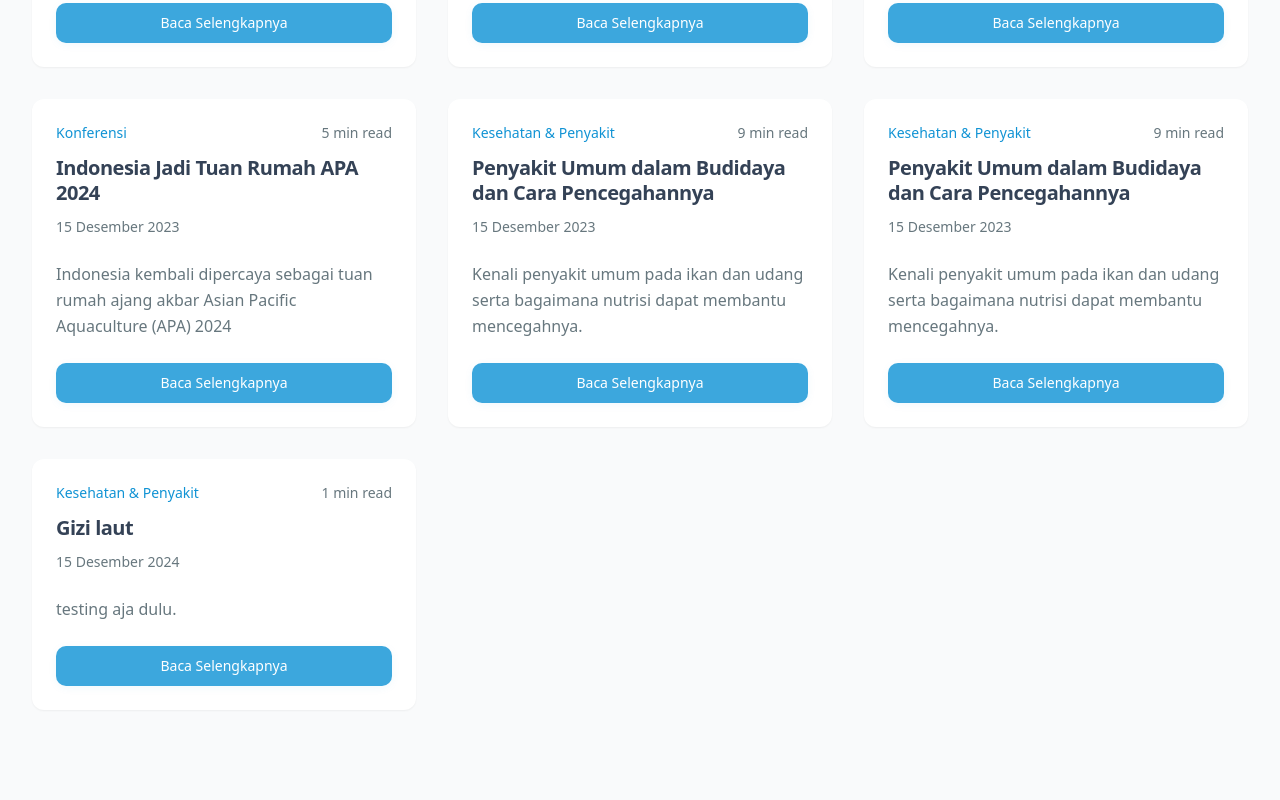
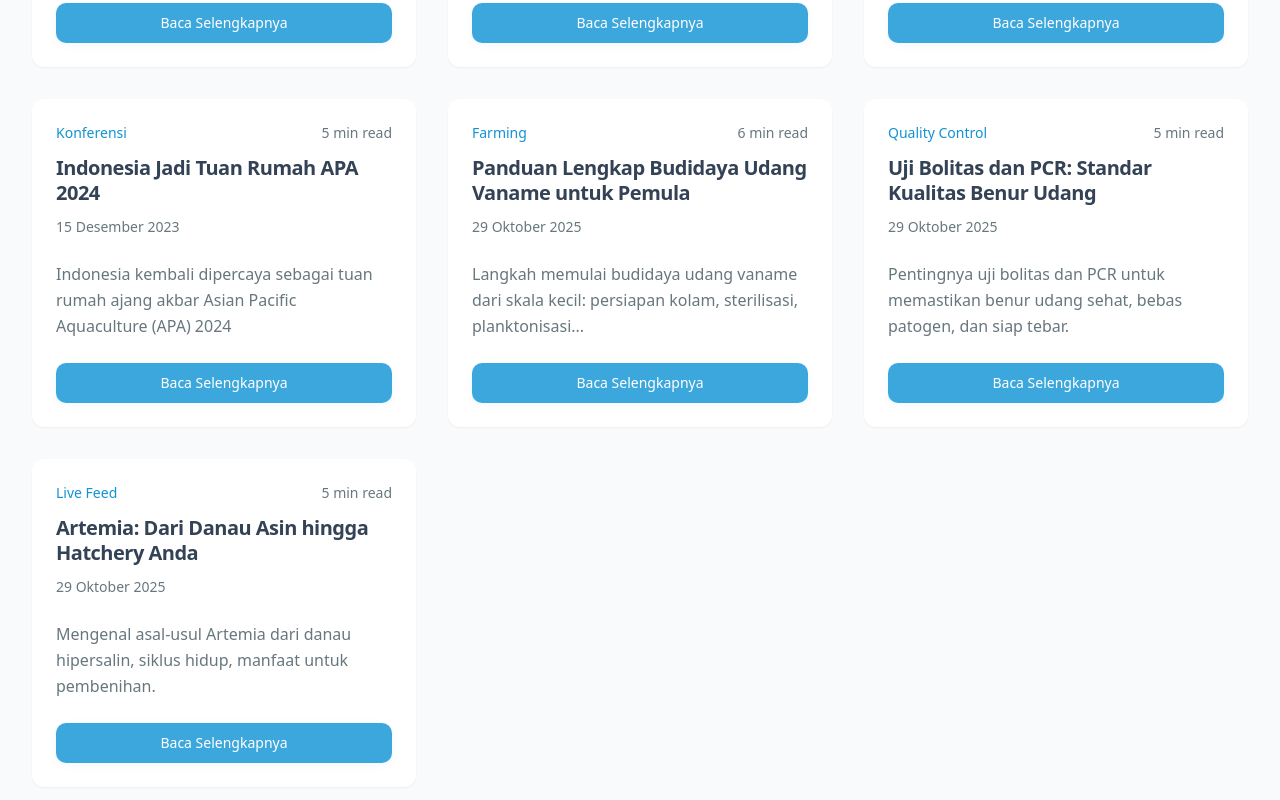
Before and after one commit to GiziLaut/gizilaut-ocean-elegance, a React (Vite) app: page /blog in a window 1280 px wide. Shown: the part 1240-2040 px from the top of the page. Built offline with nearby package versions, Linux system fonts and the light colour scheme.

Commit message:
update blog 4

```diff
--- a/package.json
+++ b/package.json
@@ -108,7 +108,8 @@
       "/blog/rekomendasi-pakan-benur-terbaik",
       "/blog/penyakit-dalam-budidaya",
       "/blog/asian-pacific-aquaculture-2024-indonesia",
-      "/blog/test2"
+      "/blog/panduan-budidaya-udang-vaname-pemula",
+      "/blog/uji-bolitas-pcr-benur-udang"
     ]
   }
 }
--- a/src/data/blogPosts.ts
+++ b/src/data/blogPosts.ts
@@ -510,4 +510,89 @@ Keduanya bersama-sama memberikan data yang dapat diandalkan untuk mengurangi ris
 #QualityControl #BolitasTest #PCR #BenurSehat
   `
   },
+
+  {
+  id: 10,
+  title: "Artemia: Dari Danau Asin hingga Hatchery Anda",
+  date: "2025-10-29",
+  summary: "Mengenal asal-usul Artemia dari danau hipersalin, siklus hidup, manfaat untuk pembenihan, dan tips memilih Artemia berkualitas untuk budidaya benur dan ikan.",
+  slug: "artemia-danau-asin-hatchery",
+  category: "Live Feed",
+  readTime: "5 min read",
+  image: "/BlogImage/artemia-osi.jpg",
+  content: `
+# Artemia: Dari Danau Asin hingga Hatchery Anda
+Bagi pembudidaya benur dan ikan, nama Artemia tentu sudah tidak asing lagi. Pakan hidup mungil ini menjadi pilihan utama karena nutrisi yang lengkap dan daya cerna yang tinggi. Tapi, tahukah Anda kalau Artemia bukan berasal dari laut? Mari kita bahas asal-usul, proses pembiakannya, serta mengapa pakan hidup ini begitu penting dalam dunia budidaya.
+
+---
+
+## Asal-Usul Artemia: Hidup di Danau Super Asin
+Berbeda dari anggapan banyak orang, Artemia tidak hidup di laut, melainkan di danau-danau hipersalin — yaitu danau dengan kadar garam jauh lebih tinggi dari air laut.
+Beberapa habitat alami Artemia yang terkenal di dunia antara lain:
+- Great Salt Lake, Utah, Amerika Serikat
+- Danau-danau asin di Kazakhstan
+- Danau hipersalin di Tiongkok dan wilayah Asia Tengah lainnya
+Lingkungan ekstrem ini menjadikan Artemia sebagai salah satu sedikit organisme yang mampu bertahan hidup di kadar garam ekstrem (hingga lebih dari 250 ppt). Karena bebas dari predator alami dan kompetitor, Artemia dapat berkembang dengan baik, menghasilkan biomassa dan telur (cyst) dalam jumlah besar.
+Adaptasi luar biasa ini juga yang menjadikan Artemia kaya nutrisi dan memiliki kandungan gizi unik yang sangat bermanfaat untuk larva udang dan ikan.
+
+---
+
+## Siklus Hidup Artemia dan Proses Produksi
+Dalam kondisi alam atau budidaya, Artemia dewasa akan berkembang biak dan menghasilkan telur dorman yang disebut cyst. Telur ini sangat istimewa karena bisa:
+- Bertahan dalam kondisi kering selama bertahun-tahun,
+- Ditetaskan kembali kapan pun dibutuhkan, dengan cara yang sederhana.
+Prosesnya biasanya seperti ini:
+- Cyst Artemia dikumpulkan dari habitat alami (misalnya Great Salt Lake).
+- Dikeringkan dan disimpan dalam kondisi terkontrol.
+- Dikirim ke hatchery di berbagai negara, termasuk Indonesia.
+- Saat dibutuhkan, cyst ditetaskan di air asin dengan aerasi dan suhu tertentu. Dalam waktu sekitar 24 jam, akan menetas menjadi nauplius Artemia — bentuk larva kecil yang aktif berenang dan siap jadi pakan hidup.
+Cyst inilah yang menjadi komoditas penting di dunia budidaya. Karena mudah disimpan dan ditetaskan sesuai kebutuhan, hatchery bisa mengatur stok pakan hidup dengan efisien tanpa khawatir kehilangan nutrisi.
+
+---
+
+## Manfaat Artemia bagi Pembenihan dan Budidaya
+Pakan hidup ini bukan hanya sumber nutrisi, tapi juga punya keunggulan biologis yang mendukung keberhasilan budidaya:
+**Ukuran Ideal untuk Larva**
+Nauplius Artemia berukuran sekitar 400–500 mikron, sangat sesuai untuk mulut benur udang atau larva ikan laut.
+**Gerakan Alami yang Menarik**
+Gerak renangnya merangsang naluri makan larva, sehingga meningkatkan asupan pakan.
+**Daya Cerna Tinggi**
+Struktur tubuh Artemia mudah dicerna, membantu penyerapan nutrisi maksimal.
+**Meningkatkan Survival Rate (SR)**
+Hatchery yang rutin menggunakan Artemia berkualitas melaporkan tingkat kelangsungan hidup benur yang lebih tinggi dan pertumbuhan yang lebih seragam.
+**Fleksibilitas Produksi**
+Karena cyst bisa disimpan lama dan ditetaskan kapan saja, hatchery bisa menyesuaikan kebutuhan tanpa takut kekurangan stok pakan hidup.
+
+---
+
+## Hal yang Perlu Diperhatikan dalam Penggunaan Artemia
+Meski terlihat sederhana, kualitas Artemia bisa bervariasi tergantung:
+- Asal cyst (misalnya Great Salt Lake vs. Tiongkok vs. Asia Tengah)
+- Proses penyimpanan
+- Kondisi penetasan (salinitas, suhu, cahaya, aerasi)
+- Tingkat kebersihan media
+Untuk hasil terbaik:
+- Gunakan air bersalinitas 30–35 ppt, suhu 28–30°C, dan aerasi konstan.
+- Pastikan cyst bebas kontaminasi dan tidak melewati masa simpan optimal (biasanya 2–3 tahun).
+- Jika diperlukan, lakukan enrichment agar profil gizinya sesuai kebutuhan benur.
+
+---
+
+## Pilih Artemia Berkualitas: Investasi untuk Sukses Budidaya
+Di Gizi Laut, kami memahami bahwa pakan hidup berkualitas adalah kunci keberhasilan hatchery. Karena itu, kami hanya menyediakan Artemia dari sumber terpercaya dengan mutu teruji, seperti OSI Artemia Crystal — produk dengan tingkat penetasan tinggi, nutrisi konsisten, dan bebas kontaminan.
+Dengan memilih Artemia yang tepat, pembudidaya bisa:
+- Memastikan benur mendapat asupan nutrisi optimal,
+- Mengurangi risiko stres dan mortalitas,
+- Meningkatkan efisiensi pakan serta hasil panen secara keseluruhan.
+
+---
+
+## Kesimpulan
+Artemia bukan sekadar pakan hidup — ia adalah fondasi penting dalam keberhasilan pembenihan udang dan ikan. Dari danau super asin hingga hatchery modern, perjalanan Artemia menunjukkan bagaimana alam menyediakan solusi alami yang luar biasa untuk dunia akuakultur.
+Dengan pemilihan kualitas yang tepat dan pengelolaan yang baik, Artemia akan terus menjadi sahabat utama pembudidaya dalam menghasilkan benur unggul dan panen melimpah.
+
+#Artemia #LiveFeed #Hatchery #Akuakultur
+  `
+  },
+
 ];
--- a/src/pages/Blog.tsx
+++ b/src/pages/Blog.tsx
@@ -82,33 +82,33 @@ const blogPosts = [
   },
   {
     id: 8,
-    title: "Penyakit Umum dalam Budidaya dan Cara Pencegahannya",
-    date: "2023-12-15",
+    title: "Panduan Lengkap Budidaya Udang Vaname untuk Pemula",
+    date: "2025-10-29",
     summary:
-      "Kenali penyakit umum pada ikan dan udang serta bagaimana nutrisi dapat membantu mencegahnya.",
-    slug: "penyakit-dalam-budidaya",
-    category: "Kesehatan & Penyakit",
-    readTime: "9 min read",
+      "Langkah memulai budidaya udang vaname dari skala kecil: persiapan kolam, sterilisasi, planktonisasi...",
+    slug: "panduan-budidaya-udang-vaname-pemula",
+    category: "Farming",
+    readTime: "6 min read",
   },
   {
     id: 9,
-    title: "Penyakit Umum dalam Budidaya dan Cara Pencegahannya",
-    date: "2023-12-15",
+    title: "Uji Bolitas dan PCR: Standar Kualitas Benur Udang",
+    date: "2025-10-29",
     summary:
-      "Kenali penyakit umum pada ikan dan udang serta bagaimana nutrisi dapat membantu mencegahnya.",
-    slug: "penyakit-dalam-budidaya",
-    category: "Kesehatan & Penyakit",
-    readTime: "9 min read",
+    "Pentingnya uji bolitas dan PCR untuk memastikan benur udang sehat, bebas patogen, dan siap tebar.",
+    slug: "uji-bolitas-pcr-benur-udang",
+    category: "Quality Control",
+    readTime: "5 min read",
   },
   {
     id: 10,
-    title: "Gizi laut",
-    date: "2024-12-15",
+    title: "Artemia: Dari Danau Asin hingga Hatchery Anda",
+    date: "2025-10-29",
     summary:
-      "testing aja dulu.",
-    slug: "test2",
-    category: "Kesehatan & Penyakit",
-    readTime: "1 min read",
+    "Mengenal asal-usul Artemia dari danau hipersalin, siklus hidup, manfaat untuk pembenihan.",
+    slug: "artemia-danau-asin-hatchery",
+    category: "Live Feed",
+    readTime: "5 min read",
   },
 ];
 
```
Also changed, not shown: 1 other file (tests, documents, lock files or other folders).
